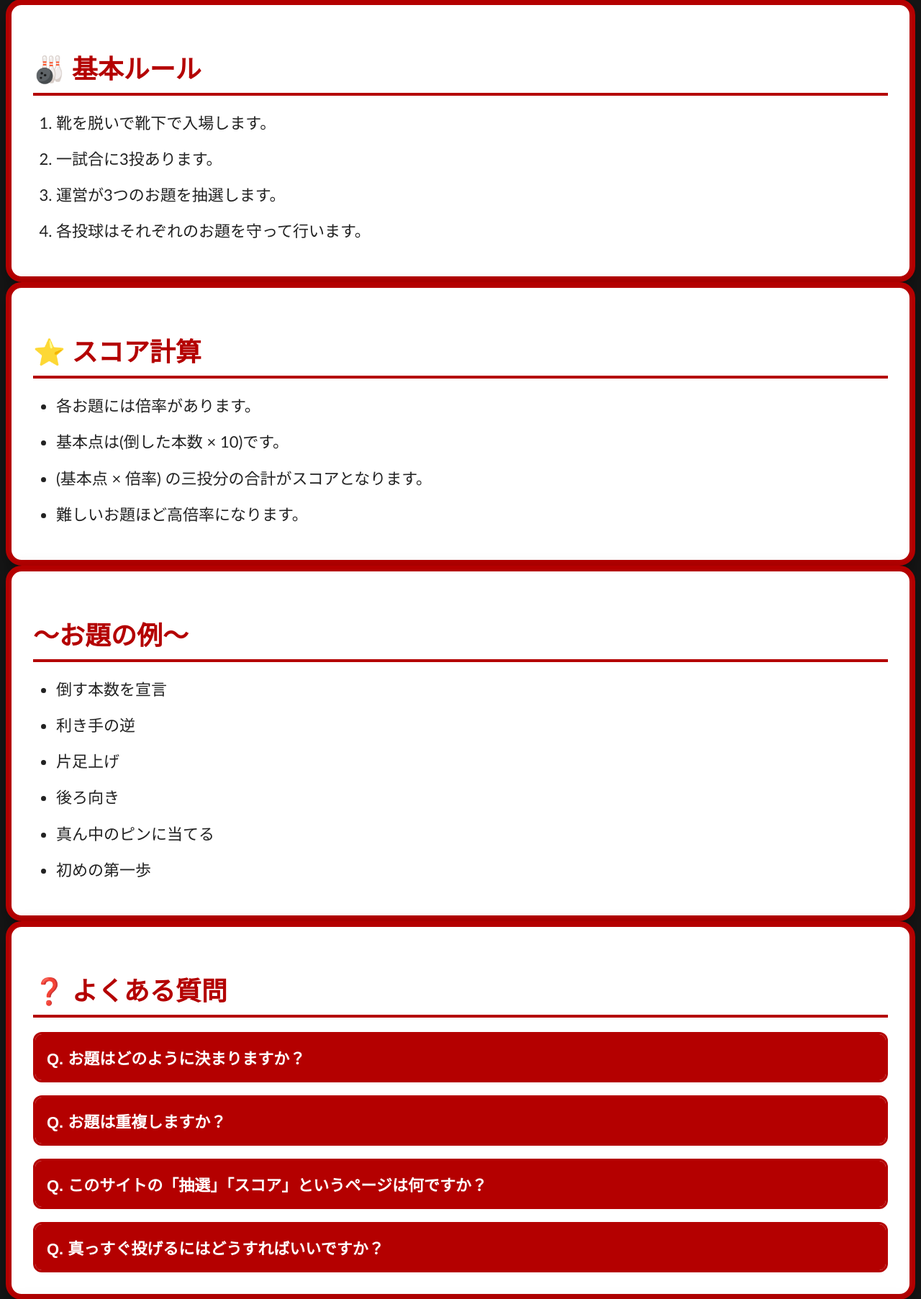
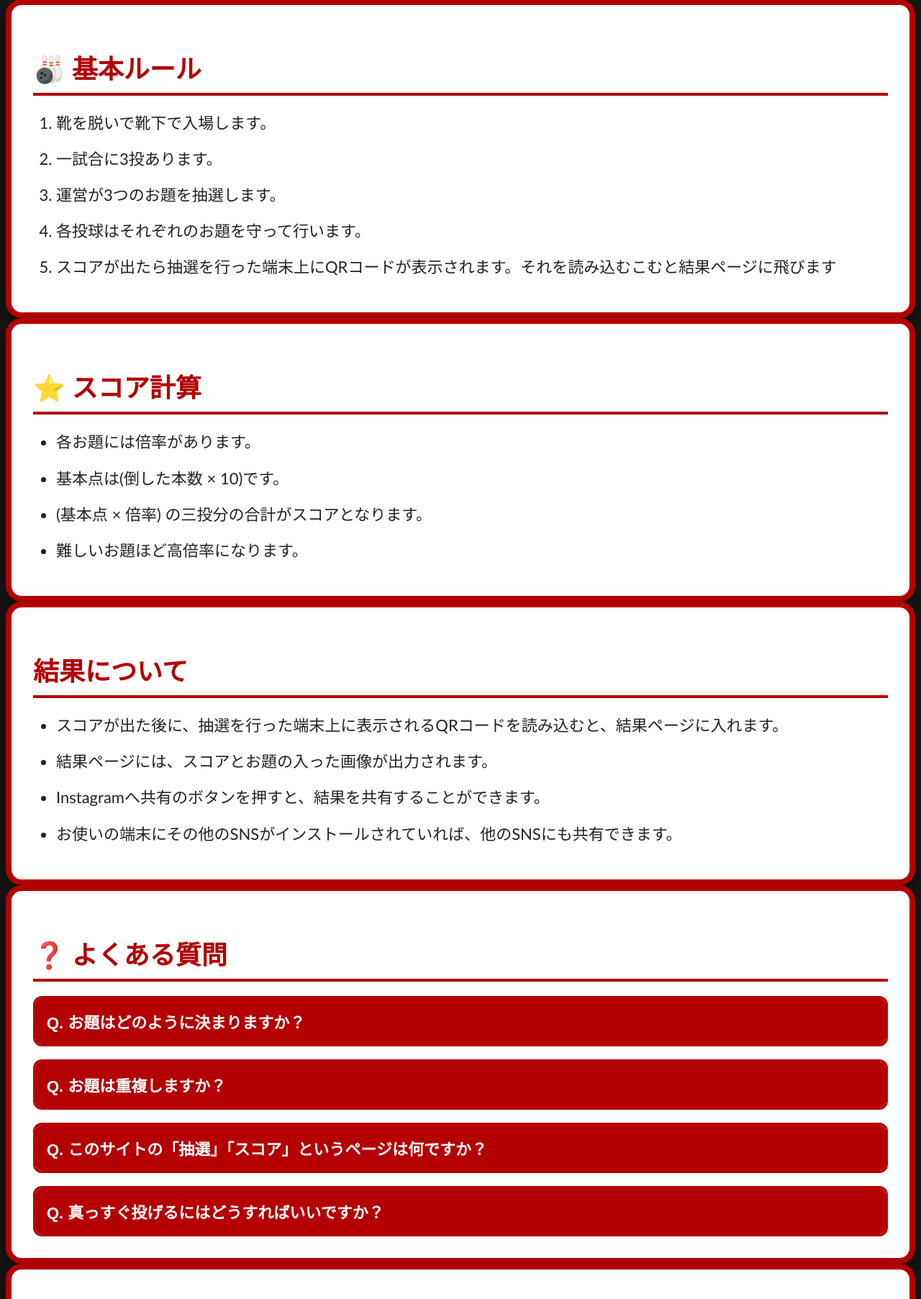
Before and after one commit to KrasnayaPloshchad2718/BowlingWeb, a Flask app: page /rules in a window 1280 px wide. Shown: the part 904-2709 px from the top of the page at 72% size. Run offline with Flask 3, Linux system fonts and the light colour scheme.

Commit message:
Update rules.html

```diff
--- a/templates/rules.html
+++ b/templates/rules.html
@@ -89,8 +89,9 @@
 
                 <li>運営が3つのお題を抽選します。</li>
 
-                <li>各投球はそれぞれのお題を守って行います。
-                </li>
+                <li>各投球はそれぞれのお題を守って行います。</li>
+
+                <li>スコアが出たら抽選を行った端末上にQRコードが表示されます。それを読み込むこむと結果ページに飛びます</li>
 
             </ol>
 
@@ -118,21 +119,17 @@
         <!-- 特殊ルール -->
         <section class="card">
 
-            <h2>～お題の例～</h2>
+            <h2>結果について</h2>
 
             <ul>
 
-                <li>倒す本数を宣言</li>
+                <li>スコアが出た後に、抽選を行った端末上に表示されるQRコードを読み込むと、結果ページに入れます。</li>
 
-                <li>利き手の逆</li>
+                <li>結果ページには、スコアとお題の入った画像が出力されます。</li>
 
-                <li>片足上げ</li>
+                <li>Instagramへ共有のボタンを押すと、結果を共有することができます。</li>
 
-                <li>後ろ向き</li>
-
-                <li>真ん中のピンに当てる</li>
-
-                <li>初めの第一歩</li>
+                <li>お使いの端末にその他のSNSがインストールされていれば、他のSNSにも共有できます。</li>
 
             </ul>
 
```
